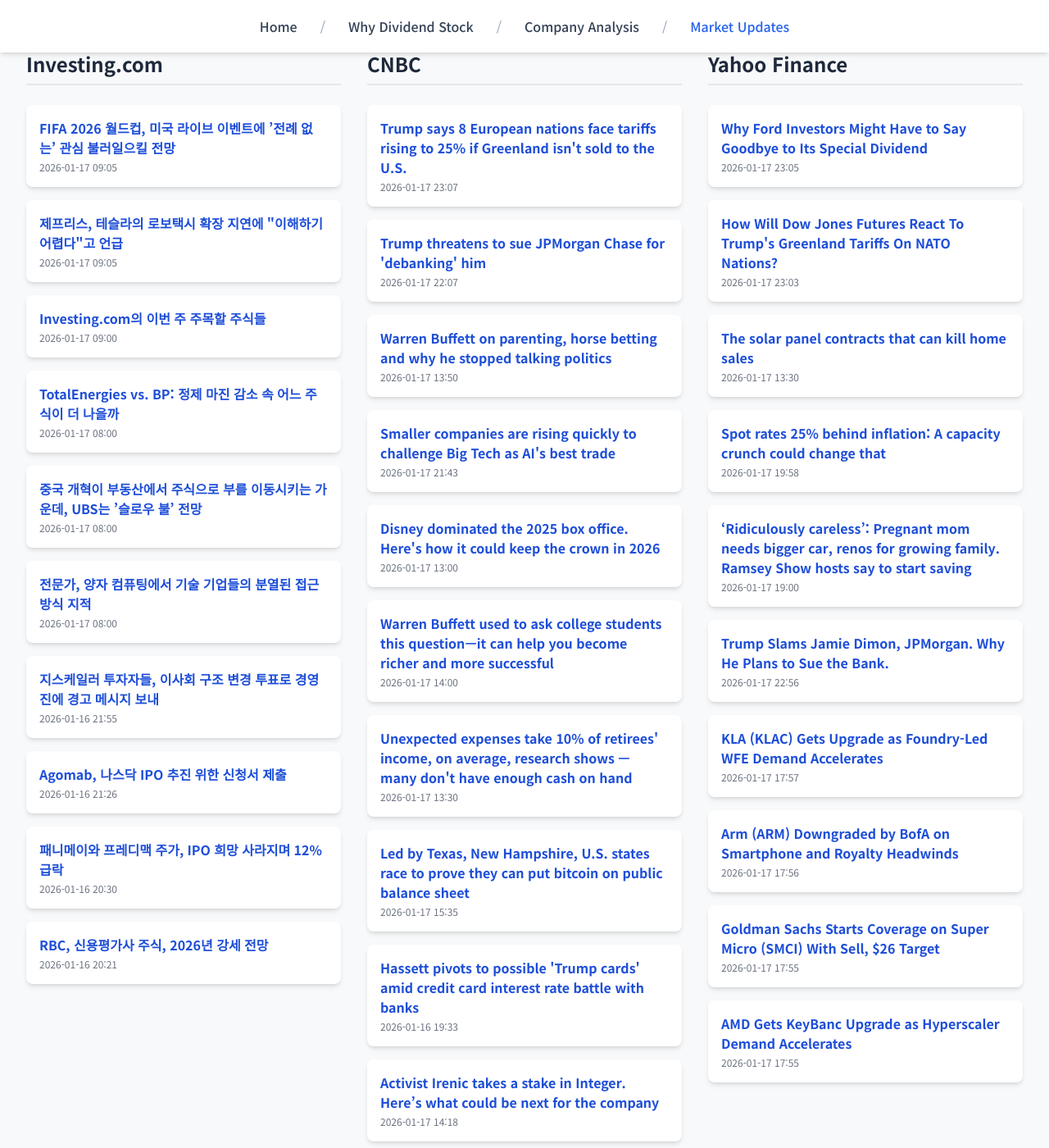
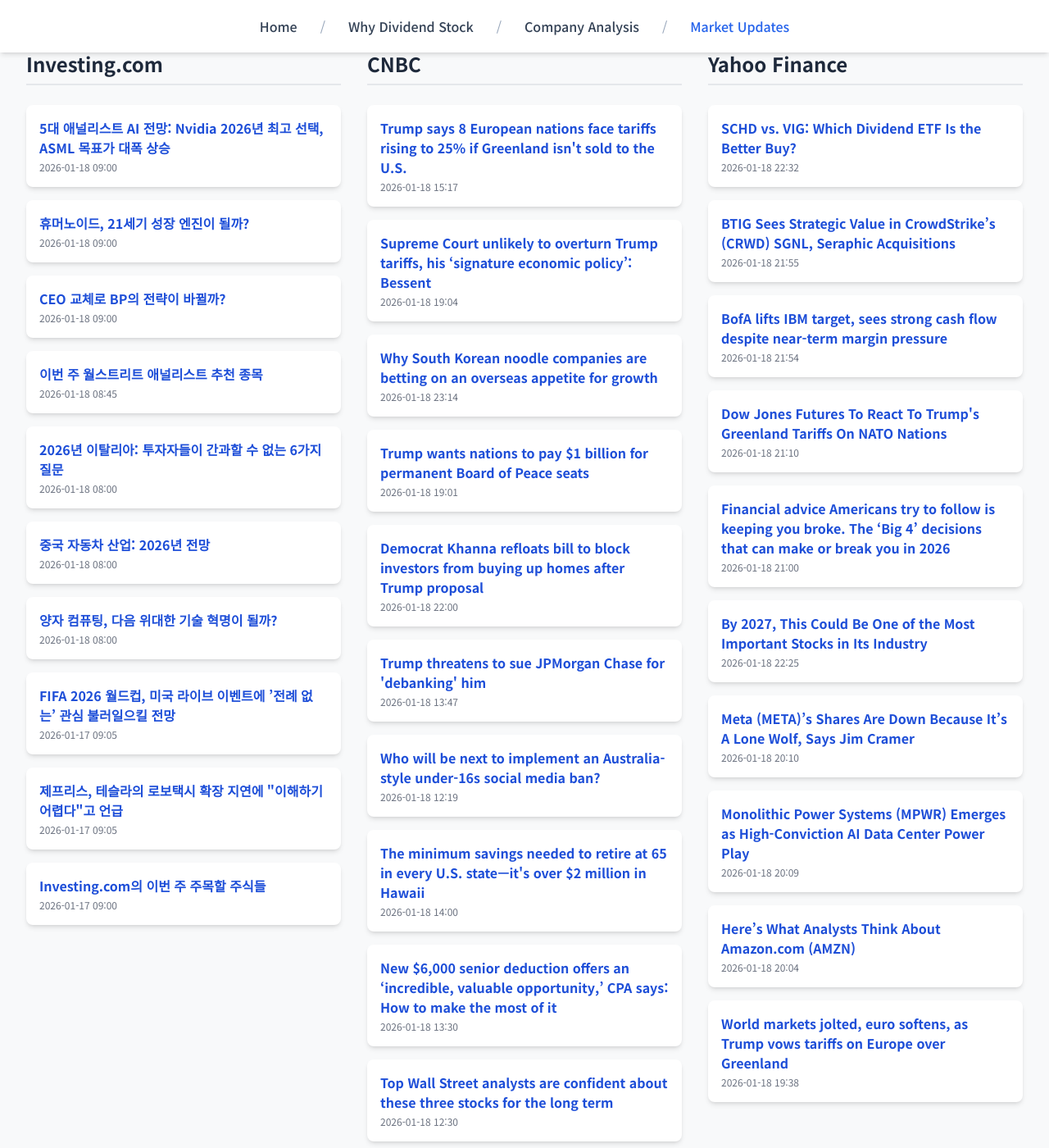
Before and after one commit to Kay-Hwang/my-company-analysis, a Jekyll site: the page built from market-updates.html, in a window 1280 px wide and 1400 px high, scrolled down 214 px. Shown: the whole window at 82% size. Built offline with Jekyll 4.4.1, drawn with Linux system fonts in a browser that asks for light colours; nearby versions of some CDN libraries; a script that is not in the unit is left out.

Commit message:
Update daily data

```diff
--- a/_data/latest_data.json
+++ b/_data/latest_data.json
@@ -1,7 +1,49 @@
 {
-  "lastUpdated": "2026년 01월 18일 08:18 KST",
+  "lastUpdated": "2026년 01월 19일 08:18 KST",
   "news": {
     "investing": [
+      {
+        "title": "5대 애널리스트 AI 전망: Nvidia 2026년 최고 선택, ASML 목표가 대폭 상승",
+        "link": "https://kr.investing.com/news/stock-market-news/article-1789425",
+        "pubDate": "2026-01-18 09:00:06",
+        "summary": "5대 애널리스트 AI 전망: Nvidia 2026년 최고 선택, ASML 목표가 대폭 상승"
+      },
+      {
+        "title": "휴머노이드, 21세기 성장 엔진이 될까?",
+        "link": "https://kr.investing.com/news/stock-market-news/article-1789422",
+        "pubDate": "2026-01-18 09:00:05",
+        "summary": "휴머노이드, 21세기 성장 엔진이 될까?"
+      },
+      {
+        "title": "CEO 교체로 BP의 전략이 바뀔까?",
+        "link": "https://kr.investing.com/news/stock-market-news/article-1789423",
+        "pubDate": "2026-01-18 09:00:02",
+        "summary": "CEO 교체로 BP의 전략이 바뀔까?"
+      },
+      {
+        "title": "이번 주 월스트리트 애널리스트 추천 종목",
+        "link": "https://kr.investing.com/news/stock-market-news/article-1789421",
+        "pubDate": "2026-01-18 08:45:30",
+        "summary": "이번 주 월스트리트 애널리스트 추천 종목"
+      },
+      {
+        "title": "2026년 이탈리아: 투자자들이 간과할 수 없는 6가지 질문",
+        "link": "https://kr.investing.com/news/stock-market-news/article-1789417",
+        "pubDate": "2026-01-18 08:00:06",
+        "summary": "2026년 이탈리아: 투자자들이 간과할 수 없는 6가지 질문"
+      },
+      {
+        "title": "중국 자동차 산업: 2026년 전망",
+        "link": "https://kr.investing.com/news/stock-market-news/article-1789415",
+        "pubDate": "2026-01-18 08:00:04",
+        "summary": "중국 자동차 산업: 2026년 전망"
+      },
+      {
+        "title": "양자 컴퓨팅, 다음 위대한 기술 혁명이 될까?",
+        "link": "https://kr.investing.com/news/stock-market-news/article-1789416",
+        "pubDate": "2026-01-18 08:00:02",
+        "summary": "양자 컴퓨팅, 다음 위대한 기술 혁명이 될까?"
+      },
       {
         "title": "FIFA 2026 월드컵, 미국 라이브 이벤트에 ’전례 없는’ 관심 불러일으킬 전망",
         "link": "https://kr.investing.com/news/stock-market-news/article-1789386",
@@ -19,172 +61,130 @@
         "link": "https://kr.investing.com/news/stock-market-news/article-1789381",
         "pubDate": "2026-01-17 09:00:03",
         "summary": "Investing.com의 이번 주 주목할 주식들"
-      },
-      {
-        "title": "TotalEnergies vs. BP: 정제 마진 감소 속 어느 주식이 더 나을까",
-        "link": "https://kr.investing.com/news/stock-market-news/article-1789378",
-        "pubDate": "2026-01-17 08:00:04",
-        "summary": "TotalEnergies vs. BP: 정제 마진 감소 속 어느 주식이 더 나을까"
-      },
-      {
-        "title": "중국 개혁이 부동산에서 주식으로 부를 이동시키는 가운데, UBS는 ’슬로우 불’ 전망",
-        "link": "https://kr.investing.com/news/stock-market-news/article-1789377",
-        "pubDate": "2026-01-17 08:00:03",
-        "summary": "중국 개혁이 부동산에서 주식으로 부를 이동시키는 가운데, UBS는 ’슬로우 불’ 전망"
-      },
-      {
-        "title": "전문가, 양자 컴퓨팅에서 기술 기업들의 분열된 접근 방식 지적",
-        "link": "https://kr.investing.com/news/stock-market-news/article-1789376",
-        "pubDate": "2026-01-17 08:00:02",
-        "summary": "전문가, 양자 컴퓨팅에서 기술 기업들의 분열된 접근 방식 지적"
-      },
-      {
-        "title": "지스케일러 투자자들, 이사회 구조 변경 투표로 경영진에 경고 메시지 보내",
-        "link": "https://kr.investing.com/news/stock-market-news/article-1789252",
-        "pubDate": "2026-01-16 21:55:34",
-        "summary": "지스케일러 투자자들, 이사회 구조 변경 투표로 경영진에 경고 메시지 보내"
-      },
-      {
-        "title": "Agomab, 나스닥 IPO 추진 위한 신청서 제출",
-        "link": "https://kr.investing.com/news/stock-market-news/article-432SI-1789216",
-        "pubDate": "2026-01-16 21:26:04",
-        "summary": "Agomab, 나스닥 IPO 추진 위한 신청서 제출"
-      },
-      {
-        "title": "패니메이와 프레디맥 주가, IPO 희망 사라지며 12% 급락",
-        "link": "https://kr.investing.com/news/stock-market-news/article-1789164",
-        "pubDate": "2026-01-16 20:30:46",
-        "summary": "패니메이와 프레디맥 주가, IPO 희망 사라지며 12% 급락"
-      },
-      {
-        "title": "RBC, 신용평가사 주식, 2026년 강세 전망",
-        "link": "https://kr.investing.com/news/stock-market-news/article-93CH-1789147",
-        "pubDate": "2026-01-16 20:21:33",
-        "summary": "RBC, 신용평가사 주식, 2026년 강세 전망"
       }
     ],
     "cnbc": [
       {
         "title": "Trump says 8 European nations face tariffs rising to 25% if Greenland isn't sold to the U.S.",
         "link": "https://www.cnbc.com/2026/01/17/trump-greenland-tariffs-nato.html",
-        "pubDate": "Sat, 17 Jan 2026 23:07:59 GMT",
+        "pubDate": "Sun, 18 Jan 2026 15:17:16 GMT",
         "summary": "Trump recently hinted that he may pursue a tariff strategy on Greenland similar to the one he used to force foreign countries to change their drug prices."
+      },
+      {
+        "title": "Supreme Court unlikely to overturn Trump tariffs, his ‘signature economic policy’: Bessent",
+        "link": "https://www.cnbc.com/2026/01/18/trump-tariffs-supreme-court-bessent-trade-greenland.html",
+        "pubDate": "Sun, 18 Jan 2026 19:04:48 GMT",
+        "summary": "Bessent's comments come one day after Trump said he would impose new tariffs on some European goods until a deal is struck for the U.S. to acquire Greenland."
+      },
+      {
+        "title": "Why South Korean noodle companies are betting on an overseas appetite for growth",
+        "link": "https://www.cnbc.com/2026/01/19/south-korea-instant-noodles-ramyun-food-ramyeon-nongshim-samyang-buldak-ottogi-jin-ramen.html",
+        "pubDate": "Sun, 18 Jan 2026 23:14:02 GMT",
+        "summary": "Higher average selling prices, the popularity of K-pop, and a tepid domestic market are pushing noodle makers to look for growth overseas."
+      },
+      {
+        "title": "Trump wants nations to pay $1 billion for permanent Board of Peace seats",
+        "link": "https://www.cnbc.com/2026/01/18/trump-board-of-peace.html",
+        "pubDate": "Sun, 18 Jan 2026 19:01:42 GMT",
+        "summary": "The Trump administration wants nations to pay $1 billion to remain on his Gaza peace board, reports show."
+      },
+      {
+        "title": "Democrat Khanna refloats bill to block investors from buying up homes after Trump proposal",
+        "link": "https://www.cnbc.com/2026/01/18/trump-khanna-housing-investor-ban.html",
+        "pubDate": "Sun, 18 Jan 2026 22:00:31 GMT",
+        "summary": "President Donald Trump is cultivating an affordability agenda as he and Republicans sink in the polls."
       },
       {
         "title": "Trump threatens to sue JPMorgan Chase for 'debanking' him",
         "link": "https://www.cnbc.com/2026/01/17/trump-jpmorgan-chase-debanking.html",
-        "pubDate": "Sat, 17 Jan 2026 22:07:48 GMT",
+        "pubDate": "Sun, 18 Jan 2026 13:47:50 GMT",
         "summary": "President Trump threatened to sue JPMorgan for allegedly \"debanking\" him following the Jan. 6 insurrection in 2021."
       },
       {
-        "title": "Warren Buffett on parenting, horse betting and why he stopped talking politics",
-        "link": "https://www.cnbc.com/2026/01/17/warren-buffett-on-parenting-horse-betting-and-why-he-stopped-talking-politics.html",
-        "pubDate": "Sat, 17 Jan 2026 13:50:34 GMT",
-        "summary": "Warren Buffett and Becky Quick covered a wide variety of topics in the interviews that aired in a two-hour special on CNBC."
+        "title": "Who will be next to implement an Australia-style under-16s social media ban?",
+        "link": "https://www.cnbc.com/2026/01/18/uk-australia-style-under-16s-social-media-ban.html",
+        "pubDate": "Sun, 18 Jan 2026 12:19:41 GMT",
+        "summary": "U.K. Prime Minister Keir Starmer expressed concerns about children's screen time, as the House of Lords may vote next week on an under-16s social media ban."
       },
       {
-        "title": "Smaller companies are rising quickly to challenge Big Tech as AI's best trade",
-        "link": "https://www.cnbc.com/2026/01/17/ai-power-demand-markets-investor-risk.html",
-        "pubDate": "Sat, 17 Jan 2026 21:43:09 GMT",
-        "summary": "Reliable power, nuclear investment, data-center efficiency, and grid capacity are now core drivers of stock returns from the AI theme as demand ramps."
+        "title": "The minimum savings needed to retire at 65 in every U.S. state—it's over $2 million in Hawaii",
+        "link": "https://www.cnbc.com/2026/01/18/minimum-savings-needed-to-retire-at-65-in-every-us-state.html",
+        "pubDate": "Sun, 18 Jan 2026 14:00:01 GMT",
+        "summary": "The estimated savings needed to retire at 65 varies by nearly $1.5 million from state to state, driven largely by differences in housing costs."
       },
       {
-        "title": "Disney dominated the 2025 box office. Here's how it could keep the crown in 2026",
-        "link": "https://www.cnbc.com/2026/01/17/disney-dominated-2025-box-office.html",
-        "pubDate": "Sat, 17 Jan 2026 13:00:01 GMT",
-        "summary": "Disney accounted for 27.5% of the domestic box office's overall annual haul. It looks to be a dominant force in 2026, too."
+        "title": "New $6,000 senior deduction offers an ‘incredible, valuable opportunity,’ CPA says: How to make the most of it",
+        "link": "https://www.cnbc.com/2026/01/18/big-beautiful-bill-senior-deduction.html",
+        "pubDate": "Sun, 18 Jan 2026 13:30:01 GMT",
+        "summary": "The \"big beautiful\" tax law lets older American couples potentially take up to $12,000 per year off their taxable income for four years."
       },
       {
-        "title": "Warren Buffett used to ask college students this question—it can help you become richer and more successful",
-        "link": "https://www.cnbc.com/2026/01/17/warren-buffett-to-maximize-your-potential-ask-yourself-this-question.html",
-        "pubDate": "Sat, 17 Jan 2026 14:00:02 GMT",
-        "summary": "The Berkshire Hathaway chairman asked students which of their peers they'd bet on. The lesson was to bet on yourself."
-      },
-      {
-        "title": "Unexpected expenses take 10% of retirees' income, on average, research shows — many don't have enough cash on hand",
-        "link": "https://www.cnbc.com/2026/01/17/retirees-emergency-savings.html",
-        "pubDate": "Sat, 17 Jan 2026 13:30:01 GMT",
-        "summary": "The typical retiree household will spend an amount equivalent to 10% of annual income on unexpected expenses, and about 40% lack the cash to cover those costs."
-      },
-      {
-        "title": "Led by Texas, New Hampshire, U.S. states race to prove they can put bitcoin on public balance sheet",
-        "link": "https://www.cnbc.com/2026/01/17/texas-us-states-budgets-bitcoin-crypto-strategic-reserve.html",
-        "pubDate": "Sat, 17 Jan 2026 15:35:04 GMT",
-        "summary": "Many U.S. states are planning bitcoin strategic reserves, and other forms of crypto financing, showing budgets are buying into the digital assets trend."
-      },
-      {
-        "title": "Hassett pivots to possible 'Trump cards' amid credit card interest rate battle with banks",
-        "link": "https://www.cnbc.com/2026/01/16/white-house-hassett-trump-cards-credit-card-battle.html",
-        "pubDate": "Fri, 16 Jan 2026 19:33:45 GMT",
-        "summary": "Trump called for banks to cap credit card interest rates at 10%, an idea that has been roundly rejected by industry executives and their lobbyists this week."
-      },
-      {
-        "title": "Activist Irenic takes a stake in Integer. Here’s what could be next for the company",
-        "link": "https://www.cnbc.com/2026/01/17/activist-irenic-takes-a-stake-in-integer-heres-what-could-be-next-for-the-company.html",
-        "pubDate": "Sat, 17 Jan 2026 14:18:27 GMT",
-        "summary": "Activist Irenic Capital took a position in Integer. The firm seeks a refresh of the board and calls for the exploration of a potential sale of the company."
+        "title": "Top Wall Street analysts are confident about these three stocks for the long term",
+        "link": "https://www.cnbc.com/2026/01/18/top-wall-street-analysts-are-confident-about-these-three-stocks-for-the-long-term.html",
+        "pubDate": "Sun, 18 Jan 2026 12:30:59 GMT",
+        "summary": "TipRanks highlights three stocks, including Broadcom and Meta Platforms, favored by Wall Street pros."
       }
     ],
     "yahoo": [
       {
-        "title": "Why Ford Investors Might Have to Say Goodbye to Its Special Dividend",
-        "link": "https://finance.yahoo.com/news/why-ford-investors-might-goodbye-230500281.html",
-        "pubDate": "2026-01-17T23:05:00Z",
-        "summary": "Why Ford Investors Might Have to Say Goodbye to Its Special Dividend"
+        "title": "SCHD vs. VIG: Which Dividend ETF Is the Better Buy?",
+        "link": "https://finance.yahoo.com/news/schd-vs-vig-dividend-etf-223200860.html",
+        "pubDate": "2026-01-18T22:32:00Z",
+        "summary": "SCHD vs. VIG: Which Dividend ETF Is the Better Buy?"
       },
       {
-        "title": "How Will Dow Jones Futures React To Trump's Greenland Tariffs On NATO Nations?",
-        "link": "https://www.investors.com/market-trend/stock-market-today/dow-jones-futures-trump-tariffs-nato-nations-greenland-google/?src=A00220&yptr=yahoo",
-        "pubDate": "2026-01-17T23:03:13Z",
-        "summary": "How Will Dow Jones Futures React To Trump's Greenland Tariffs On NATO Nations?"
+        "title": "BTIG Sees Strategic Value in CrowdStrike’s (CRWD) SGNL, Seraphic Acquisitions",
+        "link": "https://finance.yahoo.com/news/btig-sees-strategic-value-crowdstrike-215505035.html",
+        "pubDate": "2026-01-18T21:55:05Z",
+        "summary": "BTIG Sees Strategic Value in CrowdStrike’s (CRWD) SGNL, Seraphic Acquisitions"
       },
       {
-        "title": "The solar panel contracts that can kill home sales",
-        "link": "https://finance.yahoo.com/news/the-solar-panel-contracts-that-can-kill-home-sales-133039793.html",
-        "pubDate": "2026-01-17T13:30:39Z",
-        "summary": "The solar panel contracts that can kill home sales"
+        "title": "BofA lifts IBM target, sees strong cash flow despite near-term margin pressure",
+        "link": "https://finance.yahoo.com/news/bofa-lifts-ibm-target-sees-215415523.html",
+        "pubDate": "2026-01-18T21:54:15Z",
+        "summary": "BofA lifts IBM target, sees strong cash flow despite near-term margin pressure"
       },
       {
-        "title": "Spot rates 25% behind inflation: A capacity crunch could change that",
-        "link": "https://finance.yahoo.com/news/spot-rates-25-behind-inflation-195806552.html",
-        "pubDate": "2026-01-17T19:58:06Z",
-        "summary": "Spot rates 25% behind inflation: A capacity crunch could change that"
+        "title": "Dow Jones Futures To React To Trump's Greenland Tariffs On NATO Nations",
+        "link": "https://www.investors.com/market-trend/stock-market-today/dow-jones-futures-trump-tariffs-nato-nations-greenland-google/?src=A00220&yptr=yahoo",
+        "pubDate": "2026-01-18T21:10:57Z",
+        "summary": "Dow Jones Futures To React To Trump's Greenland Tariffs On NATO Nations"
       },
       {
-        "title": "‘Ridiculously careless’: Pregnant mom needs bigger car, renos for growing family. Ramsey Show hosts say to start saving",
-        "link": "https://finance.yahoo.com/news/ridiculously-careless-pregnant-mom-needs-190000077.html",
-        "pubDate": "2026-01-17T19:00:00Z",
-        "summary": "‘Ridiculously careless’: Pregnant mom needs bigger car, renos for growing family. Ramsey Show hosts say to start saving"
+        "title": "Financial advice Americans try to follow is keeping you broke. The ‘Big 4’ decisions that can make or break you in 2026",
+        "link": "https://finance.yahoo.com/news/financial-advice-americans-try-keeping-210000095.html",
+        "pubDate": "2026-01-18T21:00:00Z",
+        "summary": "Financial advice Americans try to follow is keeping you broke. The ‘Big 4’ decisions that can make or break you in 2026"
       },
       {
-        "title": "Trump Slams Jamie Dimon, JPMorgan. Why He Plans to Sue the Bank.",
-        "link": "https://www.barrons.com/articles/trump-jpmorgan-jamie-dimon-fed-chair-02f6a03c?siteid=yhoof2&yptr=yahoo",
-        "pubDate": "2026-01-17T22:56:00Z",
-        "summary": "Trump Slams Jamie Dimon, JPMorgan. Why He Plans to Sue the Bank."
+        "title": "By 2027, This Could Be One of the Most Important Stocks in Its Industry",
+        "link": "https://finance.yahoo.com/news/2027-could-one-most-important-222500911.html",
+        "pubDate": "2026-01-18T22:25:00Z",
+        "summary": "By 2027, This Could Be One of the Most Important Stocks in Its Industry"
       },
       {
-        "title": "KLA (KLAC) Gets Upgrade as Foundry-Led WFE Demand Accelerates",
-        "link": "https://finance.yahoo.com/news/kla-klac-gets-upgrade-foundry-175739387.html",
-        "pubDate": "2026-01-17T17:57:39Z",
-        "summary": "KLA (KLAC) Gets Upgrade as Foundry-Led WFE Demand Accelerates"
+        "title": "Meta (META)’s Shares Are Down Because It’s A Lone Wolf, Says Jim Cramer",
+        "link": "https://finance.yahoo.com/news/meta-meta-shares-down-because-201018531.html",
+        "pubDate": "2026-01-18T20:10:18Z",
+        "summary": "Meta (META)’s Shares Are Down Because It’s A Lone Wolf, Says Jim Cramer"
       },
       {
-        "title": "Arm (ARM) Downgraded by BofA on Smartphone and Royalty Headwinds",
-        "link": "https://finance.yahoo.com/news/arm-arm-downgraded-bofa-smartphone-175635979.html",
-        "pubDate": "2026-01-17T17:56:35Z",
-        "summary": "Arm (ARM) Downgraded by BofA on Smartphone and Royalty Headwinds"
+        "title": "Monolithic Power Systems (MPWR) Emerges as High-Conviction AI Data Center Power Play",
+        "link": "https://finance.yahoo.com/news/monolithic-power-systems-mpwr-emerges-200916476.html",
+        "pubDate": "2026-01-18T20:09:16Z",
+        "summary": "Monolithic Power Systems (MPWR) Emerges as High-Conviction AI Data Center Power Play"
       },
       {
-        "title": "Goldman Sachs Starts Coverage on Super Micro (SMCI) With Sell, $26 Target",
-        "link": "https://finance.yahoo.com/news/goldman-sachs-starts-coverage-super-175540712.html",
-        "pubDate": "2026-01-17T17:55:40Z",
-        "summary": "Goldman Sachs Starts Coverage on Super Micro (SMCI) With Sell, $26 Target"
+        "title": "Here’s What Analysts Think About Amazon.com (AMZN)",
+        "link": "https://finance.yahoo.com/news/analysts-think-amazon-com-amzn-200437524.html",
+        "pubDate": "2026-01-18T20:04:37Z",
+        "summary": "Here’s What Analysts Think About Amazon.com (AMZN)"
       },
       {
-        "title": "AMD Gets KeyBanc Upgrade as Hyperscaler Demand Accelerates",
-        "link": "https://finance.yahoo.com/news/amd-gets-keybanc-upgrade-hyperscaler-175513511.html",
-        "pubDate": "2026-01-17T17:55:13Z",
-        "summary": "AMD Gets KeyBanc Upgrade as Hyperscaler Demand Accelerates"
+        "title": "World markets jolted, euro softens, as Trump vows tariffs on Europe over Greenland",
+        "link": "https://finance.yahoo.com/news/world-markets-face-fresh-jolt-125829871.html",
+        "pubDate": "2026-01-18T19:38:58Z",
+        "summary": "World markets jolted, euro softens, as Trump vows tariffs on Europe over Greenland"
       }
     ]
   }
```
